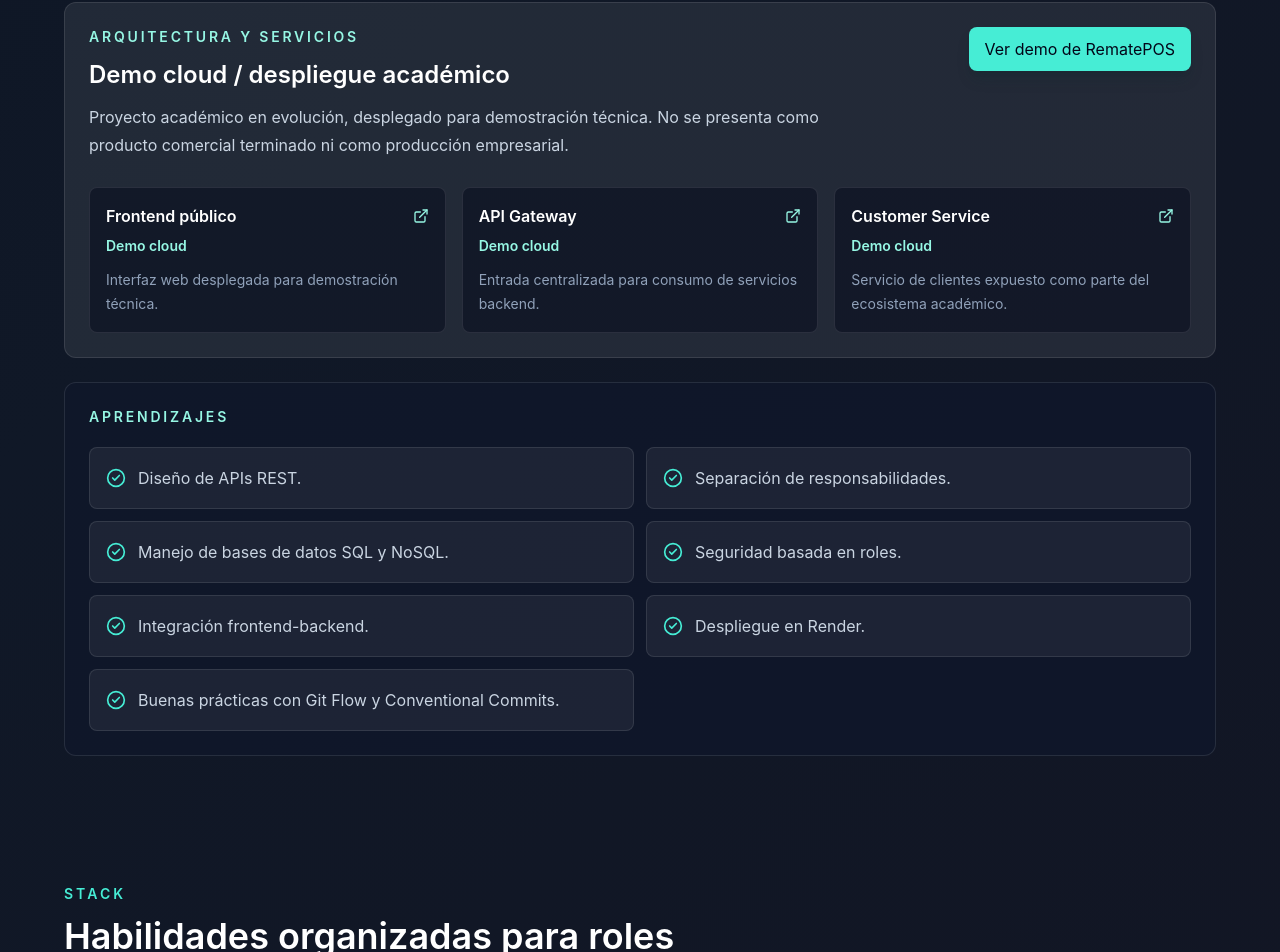
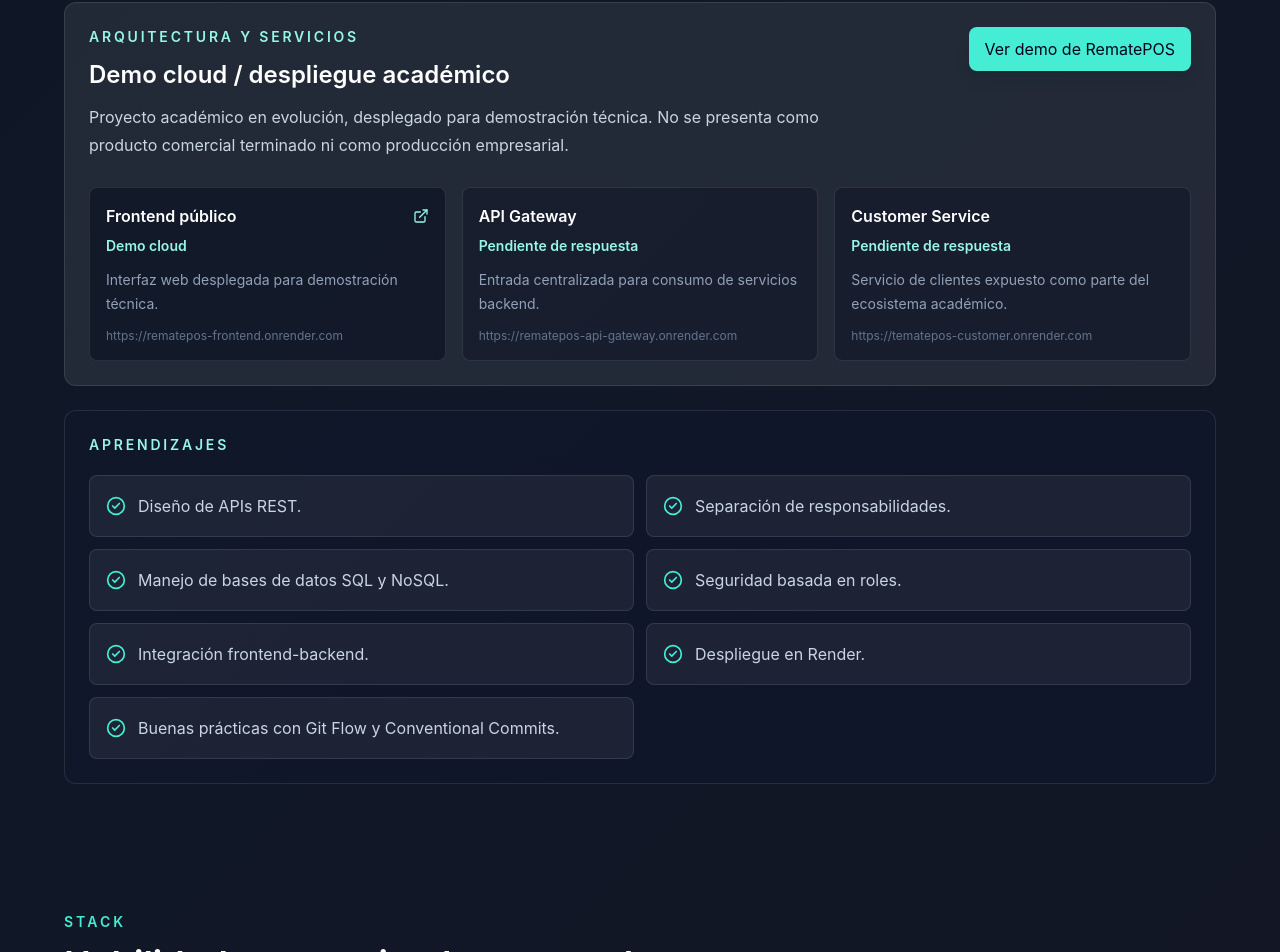
Before and after one commit to pilo77/carlos-villamil-portfolio, a React (Vite) app: page / in a window 1280 px wide. Shown: the part 3861-4813 px from the top of the page. Built offline with nearby package versions, Linux system fonts and the light colour scheme.

Commit message:
fix(links): disable unavailable service endpoints

```diff
--- a/src/components/sections/CaseStudy.tsx
+++ b/src/components/sections/CaseStudy.tsx
@@ -78,21 +78,40 @@
           </div>
 
           <div className="mt-7 grid gap-4 md:grid-cols-3">
-            {rematePosServices.map((service) => (
+            {rematePosServices.map((service) => {
+              const content = (
+                <>
+                  <div className="flex items-center justify-between gap-3">
+                    <p className="font-semibold text-white">{service.name}</p>
+                    {service.linkStatus === 'available' ? (
+                      <ExternalLink size={16} aria-hidden="true" className="text-teal-200" />
+                    ) : null}
+                  </div>
+                  <p className="mt-2 text-sm font-semibold text-teal-200">{service.status}</p>
+                  <p className="mt-3 text-sm leading-6 text-slate-400">{service.description}</p>
+                  <p className="mt-3 break-all text-xs text-slate-500">{service.url}</p>
+                </>
+              )
+
+              return service.linkStatus === 'available' ? (
                 <a
                   className="rounded-lg border border-white/10 bg-slate-950/45 p-4 transition hover:border-teal-300/40 hover:bg-slate-950/70"
                   href={service.url}
                   key={service.name}
                   {...getSafeAnchorProps(service.url)}
                 >
-                <div className="flex items-center justify-between gap-3">
-                  <p className="font-semibold text-white">{service.name}</p>
-                  <ExternalLink size={16} aria-hidden="true" className="text-teal-200" />
-                </div>
-                <p className="mt-2 text-sm font-semibold text-teal-200">{service.status}</p>
-                <p className="mt-3 text-sm leading-6 text-slate-400">{service.description}</p>
+                  {content}
                 </a>
-            ))}
+              ) : (
+                <article
+                  aria-disabled="true"
+                  className="rounded-lg border border-white/10 bg-slate-950/30 p-4 text-slate-400"
+                  key={service.name}
+                >
+                  {content}
+                </article>
+              )
+            })}
           </div>
         </div>
 
--- a/src/data/projects.ts
+++ b/src/data/projects.ts
@@ -6,18 +6,21 @@
     url: 'https://rematepos-frontend.onrender.com',
     description: 'Interfaz web desplegada para demostración técnica.',
     status: 'Demo cloud',
+    linkStatus: 'available',
   },
   {
     name: 'API Gateway',
     url: 'https://rematepos-api-gateway.onrender.com',
     description: 'Entrada centralizada para consumo de servicios backend.',
-    status: 'Demo cloud',
+    status: 'Pendiente de respuesta',
+    linkStatus: 'pending',
   },
   {
     name: 'Customer Service',
     url: 'https://tematepos-customer.onrender.com',
     description: 'Servicio de clientes expuesto como parte del ecosistema académico.',
-    status: 'Demo cloud',
+    status: 'Pendiente de respuesta',
+    linkStatus: 'pending',
   },
 ]
 
--- a/src/types.ts
+++ b/src/types.ts
@@ -57,6 +57,7 @@
   url: string
   description: string
   status: string
+  linkStatus: LinkStatus
 }
 
 export interface SkillGroup {
```
Also changed, not shown: 1 other file (tests, documents, lock files or other folders). Lines whose indentation alone changed are shown as unchanged.
